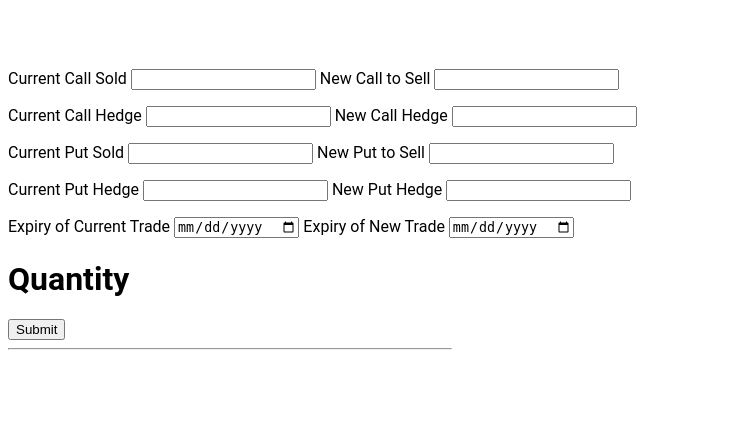
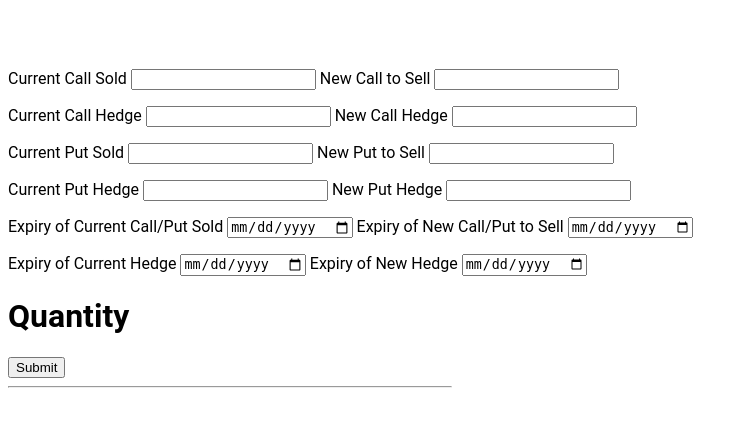
Before and after one commit to ShreymShah/Options_Flask, a Flask app: template template/shifting.html in a window 1280 px wide. Shown: the part 168-595 px from the top of the page, without its empty margins (0-748 px from the left). Run offline with Flask 3, Linux system fonts and the light colour scheme; the template is opened without the code that fills it, so the values that code supplies are empty.

Commit message:
changes in shifting

```diff
--- a/app.py
+++ b/app.py
@@ -115,15 +115,19 @@ def shifting():
         new_put_sell = request.form["new_put_sell"]
         new_put_hedge = request.form["new_put_hedge"]
 
-        previous_expiry = request.form["previous_expiry"]
-        current_expiry = request.form["current_expiry"]
+        previous_expiry_sell = request.form["previous_expiry_sell"]
+        current_expiry_sell = request.form["current_expiry_sell"]
+
+        previous_expiry_hedge = request.form["previous_expiry_hedge"]
+        current_expiry_hedge = request.form["current_expiry_hedge"]
+
 
         for key,value in usernames.items():
             dic_qty[key] = request.form[key]
 
         for key,value in dic_qty.items():
             if value!=0:
-                t1 = threading.Thread(target=shift, args=(key,usernames[key],previous_call_sold, new_call_sell,previous_call_hedge,new_call_hedge, previous_put_sold, new_put_sell,previous_put_hedge,new_put_hedge,previous_expiry,current_expiry,value,))
+                t1 = threading.Thread(target=shift, args=(key,usernames[key],previous_call_sold, new_call_sell,previous_call_hedge,new_call_hedge, previous_put_sold, new_put_sell,previous_put_hedge,new_put_hedge,previous_expiry_sell,current_expiry_sell,previous_expiry_hedge,current_expiry_hedge,value,))
                 t1.start()
         flash("Shifting Done!")
         return redirect(url_for("shifting"))
@@ -155,7 +159,7 @@ def take_new_trade(username, api_key, call_sell, call_buy, put_sell, put_buy, qt
     PlaceBuyOrder(alice, qty-(1800*a), False, put_buy, expiry)
     PlaceSellOrder(alice, qty-(1800*a), False, put_sell, expiry)
 
-def shift(username, api_key, previous_call_sold, new_call_sell,previous_call_hedge,new_call_hedge, previous_put_sold, new_put_sell,previous_put_hedge,new_put_hedge,previous_expiry,current_expiry,qty):
+def shift(username, api_key, previous_call_sold, new_call_sell,previous_call_hedge,new_call_hedge, previous_put_sold, new_put_sell,previous_put_hedge,new_put_hedge,previous_expiry_sell,current_expiry_sell,previous_expiry_hedge,current_expiry_hedge,qty):
     qty = int(qty)
     alice = Aliceblue(user_id=username, api_key=api_key)
     aliceblue_Res = alice.get_session_id()
@@ -165,47 +169,47 @@ def shift(username, api_key, previous_call_sold, new_call_sell,previous_call_hed
     if previous_put_sold!=new_put_sell:
         a = int(qty / 1800)
         for i in range(0,a):
-            PlaceBuyOrder(alice,1800,False,previous_put_sold,previous_expiry)
-        PlaceBuyOrder(alice, qty-(1800*a),False,previous_put_sold,previous_expiry)
+            PlaceBuyOrder(alice,1800,False,previous_put_sold,previous_expiry_sell)
+        PlaceBuyOrder(alice, qty-(1800*a),False,previous_put_sold,previous_expiry_sell)
 
     #squareoff currently sold call
     if previous_call_sold!=new_call_sell:
         a = int(qty / 1800)
         for i in range(0,a):
-            PlaceBuyOrder(alice,1800,True,previous_call_sold,previous_expiry)
-        PlaceBuyOrder(alice, qty-(1800*a),True,previous_call_sold,previous_expiry)
+            PlaceBuyOrder(alice,1800,True,previous_call_sold,previous_expiry_sell)
+        PlaceBuyOrder(alice, qty-(1800*a),True,previous_call_sold,previous_expiry_sell)
 
     #take new hedge for put
     if previous_put_hedge != new_put_hedge:
         a = int(qty / 1800)
         for i in range(0, a):
-            PlaceBuyOrder(alice, 1800, False, new_put_hedge, current_expiry)
-            PlaceSellOrder(alice, 1800, False, previous_put_hedge, previous_expiry)
-        PlaceBuyOrder(alice, qty - (1800 * a), False, new_put_hedge, current_expiry)
-        PlaceSellOrder(alice, qty - (1800 * a), False, previous_put_hedge, previous_expiry)
+            PlaceBuyOrder(alice, 1800, False, new_put_hedge, current_expiry_hedge)
+            PlaceSellOrder(alice, 1800, False, previous_put_hedge, previous_expiry_hedge)
+        PlaceBuyOrder(alice, qty - (1800 * a), False, new_put_hedge, current_expiry_hedge)
+        PlaceSellOrder(alice, qty - (1800 * a), False, previous_put_hedge, previous_expiry_hedge)
 
     #take new hedge for call
     if previous_call_hedge != new_call_hedge:
         a = int(qty / 1800)
         for i in range(0, a):
-            PlaceBuyOrder(alice, 1800, True, new_call_hedge, current_expiry)
-            PlaceSellOrder(alice, 1800, True, previous_call_hedge, previous_expiry)
-        PlaceBuyOrder(alice, qty - (1800 * a), True, new_call_hedge, current_expiry)
-        PlaceSellOrder(alice, qty - (1800 * a), True, previous_call_hedge, previous_expiry)
+            PlaceBuyOrder(alice, 1800, True, new_call_hedge, current_expiry_hedge)
+            PlaceSellOrder(alice, 1800, True, previous_call_hedge, previous_expiry_hedge)
+        PlaceBuyOrder(alice, qty - (1800 * a), True, new_call_hedge, current_expiry_hedge)
+        PlaceSellOrder(alice, qty - (1800 * a), True, previous_call_hedge, previous_expiry_hedge)
 
     #sell new put
     if previous_put_sold!=new_put_sell:
         a = int(qty / 1800)
         for i in range(0, a):
-            PlaceSellOrder(alice, 1800, False,new_put_sell,current_expiry)
-        PlaceSellOrder(alice, qty - (1800 * a), False, new_put_sell, current_expiry)
+            PlaceSellOrder(alice, 1800, False,new_put_sell,current_expiry_sell)
+        PlaceSellOrder(alice, qty - (1800 * a), False, new_put_sell, current_expiry_sell)
 
     #sell new call
     if previous_call_sold!=new_call_sell:
         a = int(qty / 1800)
         for i in range(0, a):
-            PlaceSellOrder(alice, 1800, True, new_call_sell, current_expiry)
-        PlaceSellOrder(alice, qty - (1800 * a), True, new_call_sell, current_expiry)
+            PlaceSellOrder(alice, 1800, True, new_call_sell, current_expiry_sell)
+        PlaceSellOrder(alice, qty - (1800 * a), True, new_call_sell, current_expiry_sell)
 
 def PlaceBuyOrder(alice, qty, call,strike,expiry):
     res_2 = alice.place_order(transaction_type=TransactionType.Buy,
--- a/template/shifting.html
+++ b/template/shifting.html
@@ -169,10 +169,15 @@ form {
     <label>New Put Hedge</label>
     <input type="number" name="new_put_hedge">
     <p></p>
-    <label>Expiry of Current Trade</label>
-    <input type="date" name="previous_expiry">
-    <label>Expiry of New Trade</label>
-    <input type="date" name="current_expiry">
+    <label>Expiry of Current Call/Put Sold</label>
+    <input type="date" name="previous_expiry_sell">
+    <label>Expiry of New Call/Put to Sell</label>
+    <input type="date" name="current_expiry_sell">
+    <p></p>
+    <label>Expiry of Current Hedge</label>
+    <input type="date" name="previous_expiry_hedge">
+    <label>Expiry of New Hedge</label>
+    <input type="date" name="current_expiry_hedge">
     <h1>Quantity</h1>
 
     {% for user in usernames %}
```
